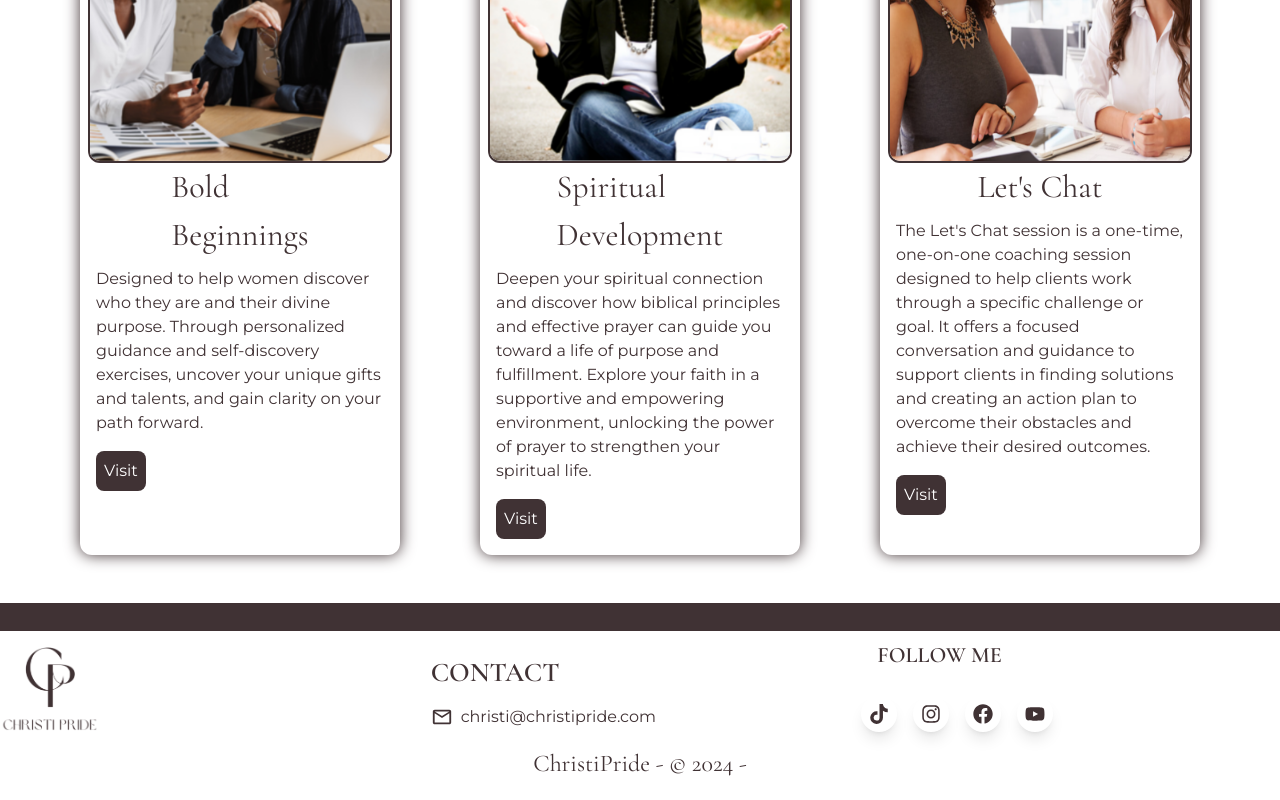
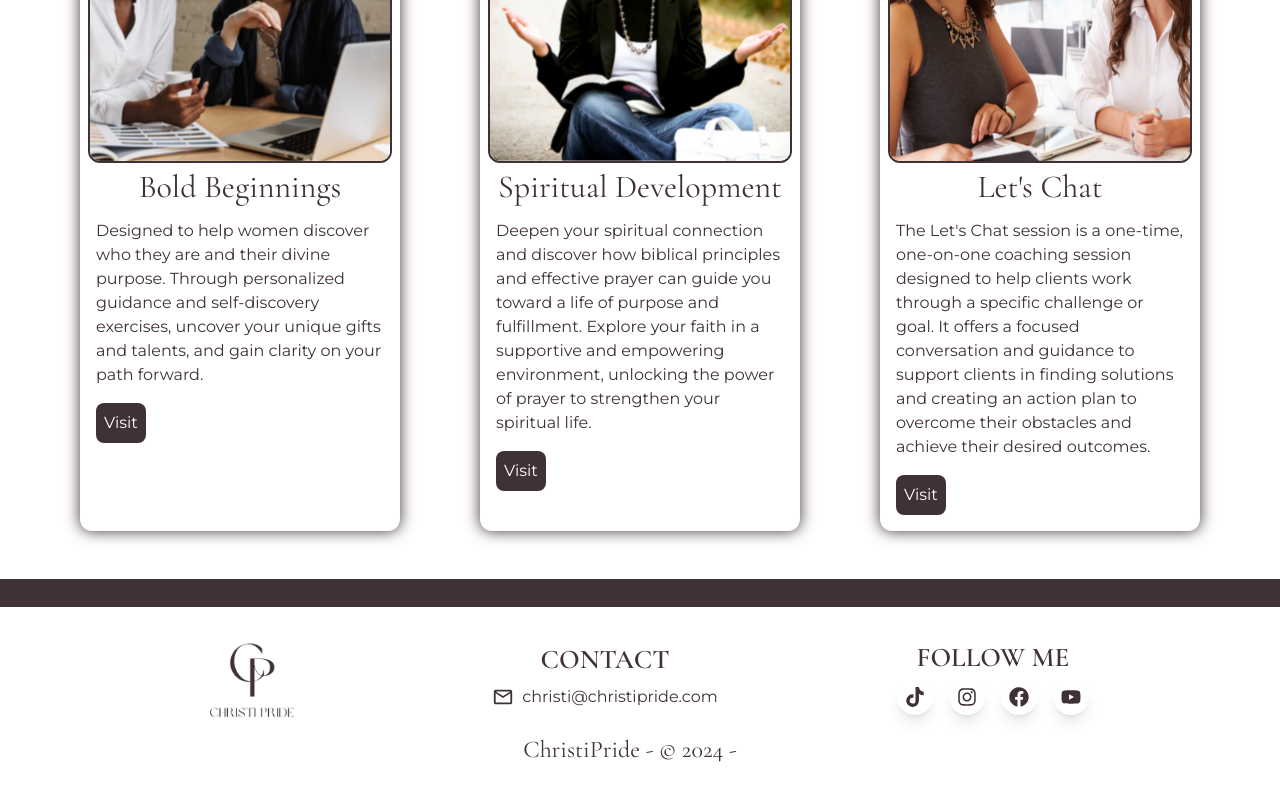
Before and after one commit to tranielmp8/christi-react-port, a React (Vite) app: page / in a window 1280 px wide. Shown: the part 3955-4755 px from the top of the page. Built offline with nearby package versions, Linux system fonts and the light colour scheme; a web font is replaced by a local one.

Commit message:
footer alignment

```diff
--- a/src/components/Footer.jsx
+++ b/src/components/Footer.jsx
@@ -5,24 +5,24 @@ import CPBrown from '../assets/images/cpbrown.png'
 
 export default function Footer() {
   return (
-    <footer id='Footer' className='bg-white  text-[#403234]   mt-7  flex flex-col'>
-      <div className='container mx-auto grid grid-cols-1 md:grid-cols-3 gap-3 items-center mr-8'>
+    <footer id='Footer' className='bg-white  text-[#403234] mt-7 p-3  flex flex-col justify-center items-center'>
+      <div className='container flex justify-evenly items-center foot-container'>
         {/* <div className='mb-4 md:mb-0'>
           <span className='text-3xl font-semibold text-red-800 py-2 uppercase'>Logo</span>
           <p className='text-[16px] py-4 my-4'>Lorem ipsum dolor sit amet, consectetur adipisicing elit. Maxime, laudantium.</p>
         </div> */}
-        <div>
-          <img src={CPBrown} alt="" className='' width={100} />
+        <div className='p-4'>
+          <img src={CPBrown} alt="" className='mt-2' width={90} />
         </div>
-        <div className='md:mb-0'>
-          <h2 className='text-[27px] font-semibold text-[#403234] py-2 uppercase'>Contact</h2>
-          <p className='text-[16px] text-[#403234] my-1 flex gap-2 items-center'>
+        <div className=''>
+          <h2 className='text-[27px] text-center font-semibold text-[#403234] uppercase'>Contact</h2>
+          <p className='text-[16px] text-[#403234] my-1 flex gap-2 items-center text-center'>
            <span className='text-[22px]' ><MdOutlineMail /></span>
             christi@christipride.com</p>
         </div>
-        <div className='mb-4 md:mb-0'>
-          <h2 className='text-[22px] font-semibold text-[#403234] ml-4 py-2 uppercase'>Follow Me</h2>
-          <div className='flex space-x-4 my-4'>
+        <div className='my-3 flex flex-col justify-center items-center'>
+          <h2 className='text-[27px] font-semibold text-[#403234] uppercase'>Follow Me</h2>
+          <div className='flex space-x-4 '>
             <a className='foot-icon  text-xl text-[#403234] rounded-full p-2  shadow-lg transition-all duration-150 ease-in-out' href="https://www.tiktok.com/@christipride" target='_blank'>
               <FaTiktok />
             </a>
@@ -40,7 +40,7 @@ export default function Footer() {
         </div>
 
       </div>
-      <h3 className='text-2xl flex items-center justify-center pb-5 footer-copy'>
+      <h3 className='container text-2xl flex items-center justify-center pb-5 footer-copy mr-5'>
         ChristiPride - &#169; 2024 -
         </h3>
     </footer>
--- a/src/components/Sites.jsx
+++ b/src/components/Sites.jsx
@@ -10,7 +10,7 @@ export default function Sites() {
         <div className='w-80 rounded-xl card text-white p-2 shadow-lg project-container'>
           <img width={400} className='bg-white rounded-xl border-2 border-[#403234]' src={Site1}  alt="courses" />
           <div >
-            <h2 className='text-[32px] text-[#403234] flex items-center justify-center'>Bold <br /> Beginnings</h2>
+            <h2 className='text-[32px] text-[#403234] flex items-center justify-center'>Bold Beginnings</h2>
             <p className='p-2 text-[#403234]'>Designed to help women discover who they are and their divine purpose. Through personalized guidance and self-discovery exercises, uncover your unique gifts and talents, and gain clarity on your path forward. </p>
           </div>
         <button className=' m-2 rounded-lg p-2 bg-[#403234]'><a href="https://app.paperbell.com/checkout/packages/71345" target='_blank'>Visit</a></button>
@@ -19,7 +19,7 @@ export default function Sites() {
         <div className='w-80 rounded-xl card text-white p-2 shadow-lg project-container'>
           <img  height={350} width={400} className='bg-white rounded-xl border-2 border-[#403234]' src={Site2}  alt="courses" />
           <div >
-            <h2 className='text-[32px] text-[#403234] flex items-center justify-center'>Spiritual <br /> Development</h2>
+            <h2 className='text-[32px] text-[#403234] flex items-center justify-center'>Spiritual  Development</h2>
             <p className='p-2 text-[#403234]'>Deepen your spiritual connection and discover how biblical principles and effective prayer can guide you toward a life of purpose and fulfillment. Explore your faith in a supportive and empowering environment, unlocking the power of prayer to strengthen your spiritual life. </p>
           </div>
         <button className=' m-2 rounded-lg p-2 bg-[#403234]'><a href="https://app.paperbell.com/checkout/packages/74477" target='_blank'>Visit</a></button>
--- a/src/index.css
+++ b/src/index.css
@@ -264,4 +264,8 @@ input {
     justify-content: center;
     align-items: center;
   }
+
+  .foot-container {
+    flex-direction: column;
+  }
 }
```
